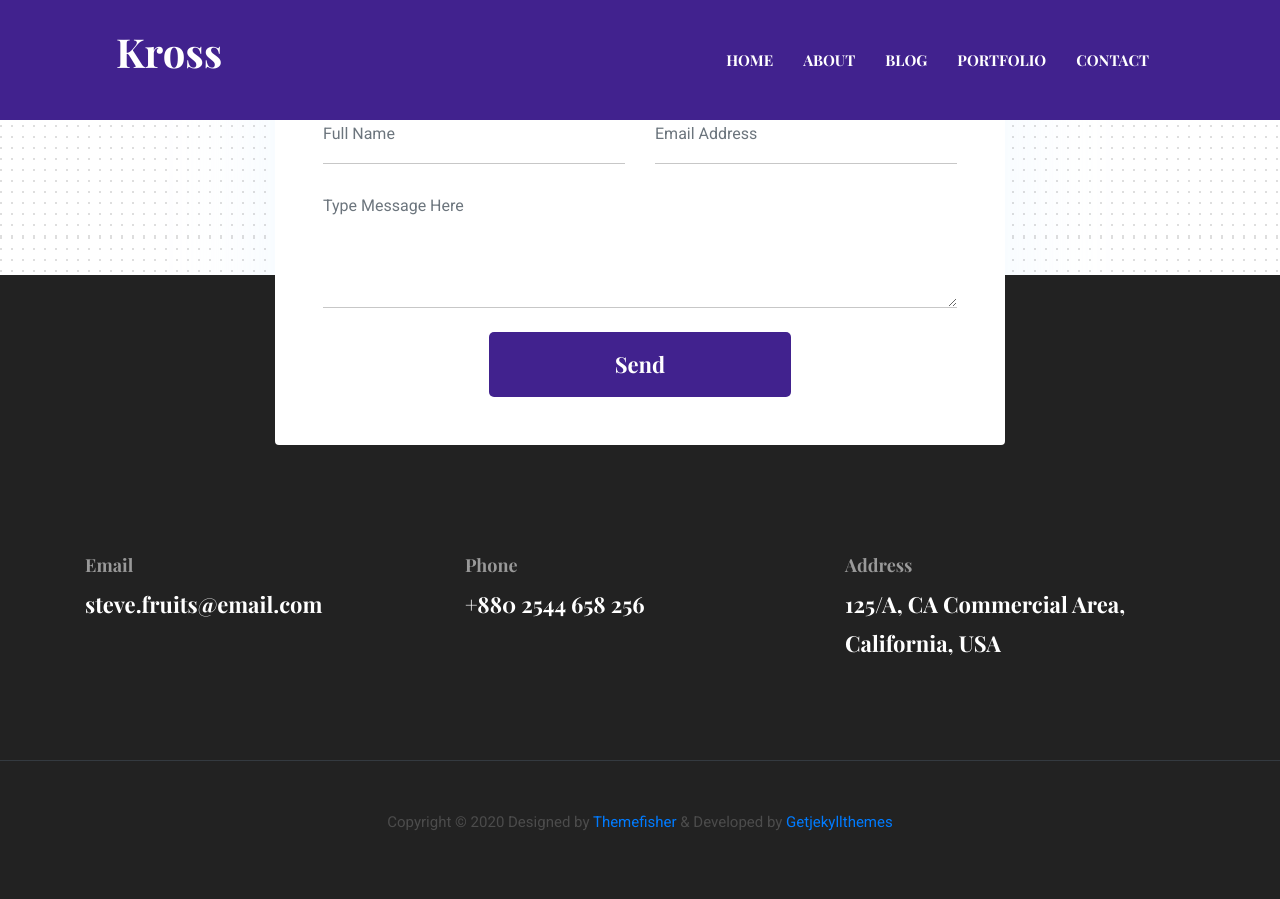
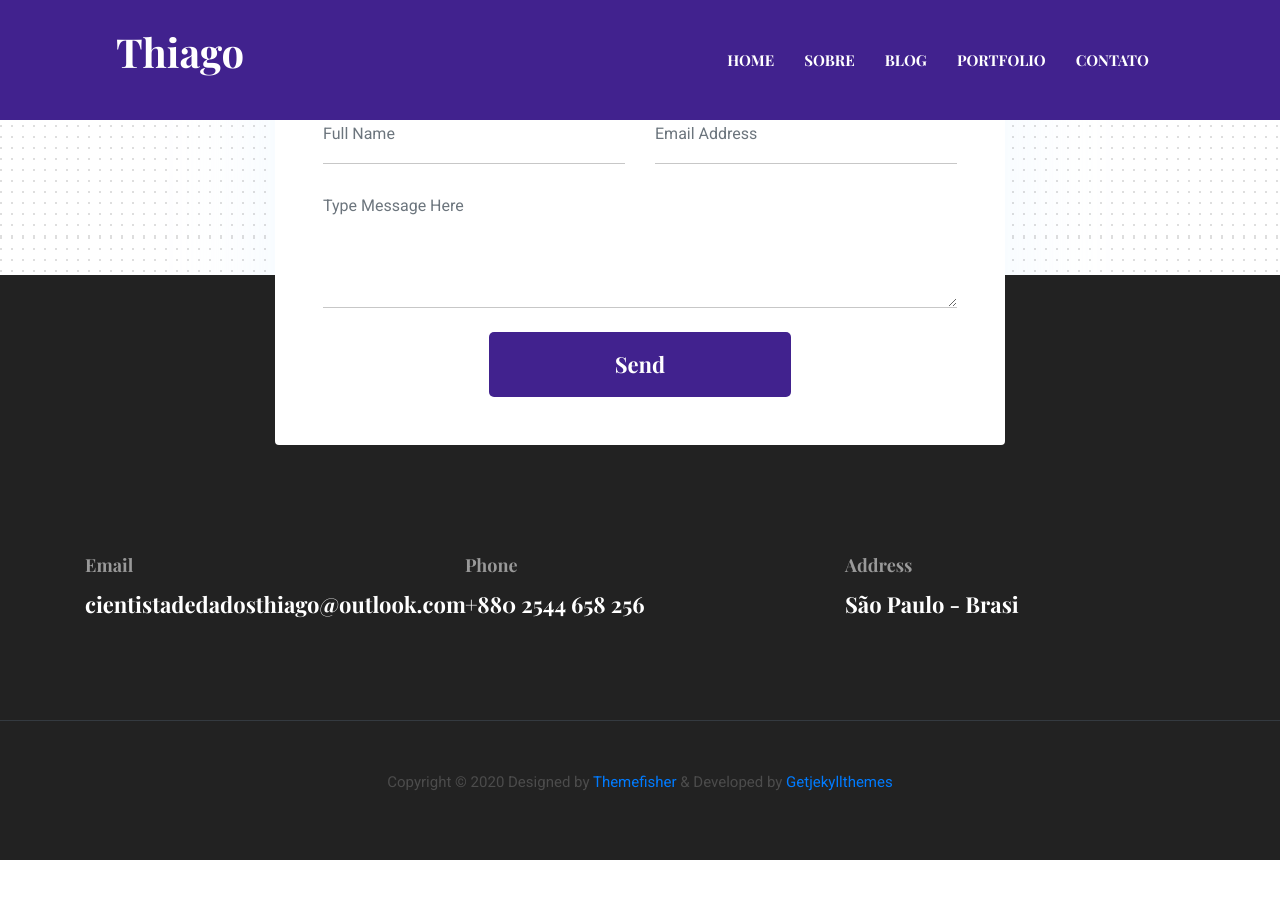
Before and after one commit to Cientista-de-Dados-Thiago/Cientista-de-Dados-Thiago.github.io, a Jekyll site: the page built from index.html, in a window 1280 px wide and 900 px high, scrolled down 6590 px. Built offline with Jekyll 4.4.1, drawn with Linux system fonts in a browser that asks for light colours; after the commit the page ends 7450 px from its top, so only the background shows below that.

Commit message:
Alteração de informações da tela inicial

```diff
--- a/_data/settings.yml
+++ b/_data/settings.yml
@@ -2,20 +2,20 @@
 #-------------------------------
 # General Site Settings
 
-title: Kross
+title: Thiago
 logo:
-author: themefisher
+author: Thiago Martins Carvalho de Medeiros
 description: this is meta description
-email: steve.fruits@email.com
+email: cientistadedadosthiago@outlook.com
 phone: +880 2544 658 256
-address: 125/A, CA Commercial Area, California, USA
+address: São Paulo - Brasi
 copyright: Copyright &copy; 2020 Designed by [Themefisher](https://themefisher.com) & Developed by [Getjekyllthemes](https://getjekyllthemes.com)
 
 menu:
-  - { name: About, link: "/about" }
+  - { name: Sobre, link: "/about" }
   - { name: Blog, link: "/blog" }
   - { name: Portfolio, link: "/portfolio" }
-  - { name: Contact, link: "/contact" }
+  - { name: Contato, link: "/contact" }
 
 #-------------------------------
 # Google Analytics Section
```
